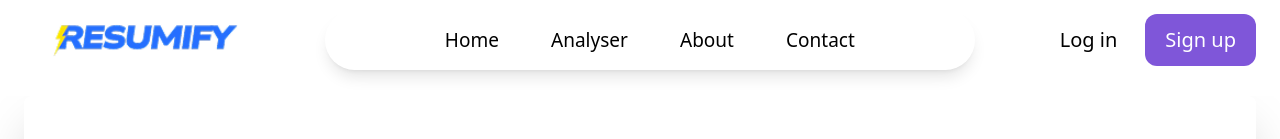
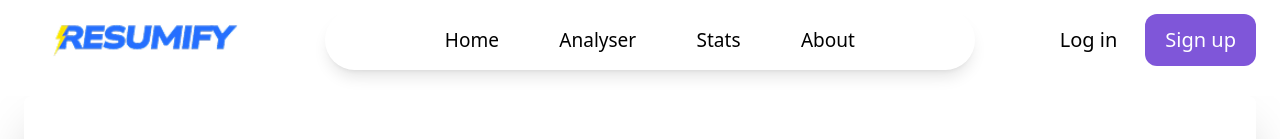
Before and after one commit to vathsalvyas257/ResumeAnalyser-Client, a React (Vite) app: page / in a window 1280 px wide. Shown: the top 139 px of the page. Built offline with nearby package versions, Linux system fonts and the light colour scheme.

Commit message:
Updated the navbar

```diff
--- a/src/components/Navbar.jsx
+++ b/src/components/Navbar.jsx
@@ -41,11 +41,11 @@ const Navbar = () => {
           <Link to="/analyser" className="hover:text-[#7F56D9] cursor-pointer">
             Analyser
           </Link>
+          <Link to="/stats" className="hover:text-[#7F56D9] cursor-pointer">
+            Stats
+          </Link>
           <Link to="/about" className="hover:text-[#7F56D9] cursor-pointer">
             About
-          </Link>
-          <Link to="/contact" className="hover:text-[#7F56D9] cursor-pointer">
-            Contact
           </Link>
         </div>
 
@@ -68,7 +68,7 @@ const Navbar = () => {
               Log in
             </Link>
             <Link
-              to="/signup"
+              to="/login"
               className="text-xl font-medium text-white bg-[#7F56D9] py-3 px-5 rounded-xl cursor-pointer hover:bg-[#6B47C6]"
             >
               Sign up
```
